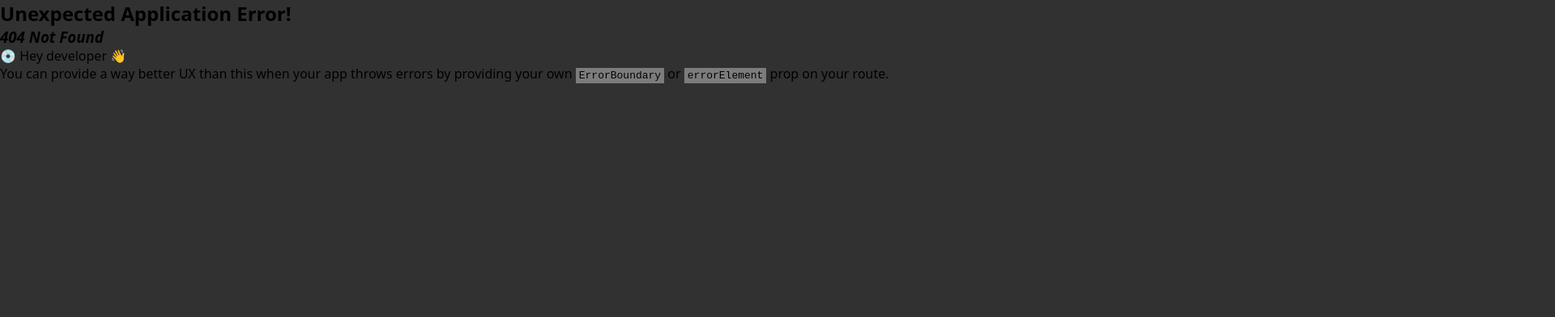
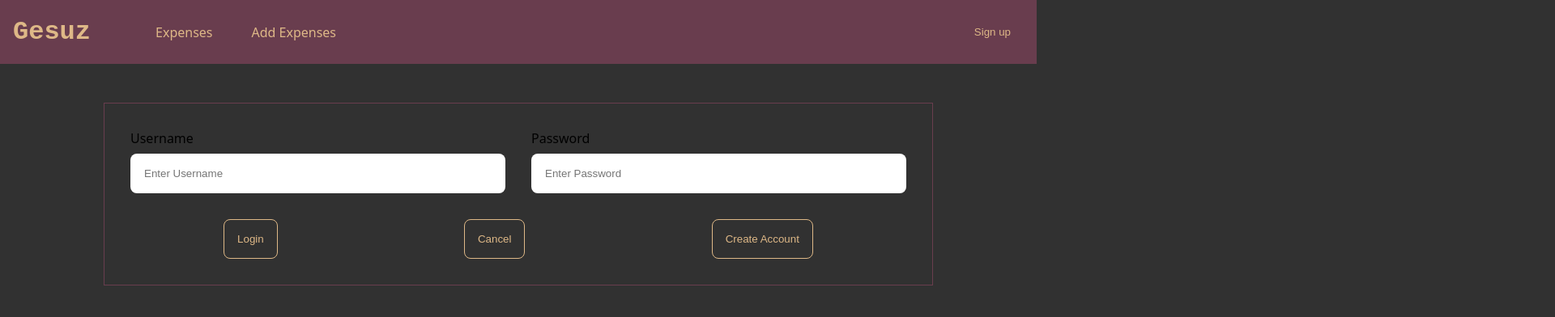
Before and after one commit to LiamHjalmarsson/Gezus, a React (Vite) app in the folder frontend/: page /signup in a window 1280 px wide. Before the commit this address had no page. Shown: the top 392 px of the page at 81% size, 1920 px wide, since content can reach past the window. Built offline with nearby package versions, Linux system fonts and the light colour scheme.

Commit message:
singup form started

```diff
--- a/frontend/src/App.jsx
+++ b/frontend/src/App.jsx
@@ -3,13 +3,13 @@ import { RouterProvider, createBrowserRouter } from "react-router-dom";
 import ExpensesPage from "./components/Expenses/ExpensesPage";
 import RootPage from "./components/Root/RootPage";
 import FormPage from "./components/Expenses/ExpenseForm/Page";
+import Signup from "./components/Account/Signup";
 
 const router = createBrowserRouter(
   [
     {
       path: "/",
       element: <RootPage />,
-      id: "root",
       children: [
         {
           path: "/",
@@ -19,6 +19,10 @@ const router = createBrowserRouter(
         {
           path: "/addExpense",
           element: <FormPage />,
+        },
+        {
+          path: "/signup",
+          element: <Signup />
         }
       ]
     }
--- /dev/null
+++ b/frontend/src/components/Account/Signup.jsx
@@ -0,0 +1,44 @@
+import Button from "../Ui/Button/Button";
+import Input from "../Ui/Input/Input";
+
+import style from "./Signup.module.css";
+
+const Signup = () => {
+    return (
+        <div className={style.container}>
+            <form className={style.form}>
+                <div className={style.box}>
+                    <Input
+                        label="Username"
+                        input={{
+                            id: "Username",
+                            placeholder: "Enter Username",
+                            type: "text",
+                        }}
+                    />
+                    <Input
+                        label="Password"
+                        input={{
+                            id: "Password",
+                            placeholder: "Enter Password",
+                            type: "text",
+                        }}
+                    />
+                </div>
+                <div className={style.btnContainer}>
+                    <Button>
+                        Login
+                    </Button>
+                    <Button>
+                        Cancel
+                    </Button>
+                    <Button>
+                        Create Account
+                    </Button>
+                </div>
+            </form>
+        </div>
+    );
+}
+
+export default Signup;
--- /dev/null
+++ b/frontend/src/components/Account/Signup.module.css
@@ -0,0 +1,25 @@
+.container {
+    display: flex;
+    justify-content: center;
+    align-items: center;
+}
+
+.form {
+    display: flex;
+    gap: 2rem;
+    width: 80%;
+    padding: 2rem;
+    border: 1px solid var(--coloredBackground);
+    flex-direction: column;
+}
+
+.box {
+    display: flex;
+    gap: 2rem;
+}
+
+.btnContainer {
+    display: flex;
+    justify-content: space-around;
+
+}
--- a/frontend/src/components/Root/Navigation.jsx
+++ b/frontend/src/components/Root/Navigation.jsx
@@ -1,8 +1,15 @@
 import { NavLink } from "react-router-dom";
+import { useState } from "react";
 import Button from "../Ui/Button/Button";
 import style from "./Navigation.module.css";
 
 const Navigation = () => {
+    let [activeUser, setActiveUser] = useState(false);
+
+    let userHandeler = () => {
+        setActiveUser(!activeUser);
+    }
+
     return (
         <>
             <header className={style.header}>
@@ -22,9 +29,14 @@ const Navigation = () => {
                     </li>
                 </ul>
                 <div>
-                    <Button custom={style.userBtn}>
-                        User
+                    <Button custom={style.userBtn} button={{ onClick: userHandeler }}>
+                        Sign up
                     </Button>
+                    <div className={`${style.slideContainer} ${activeUser ? style.slideIn : style.slideOut}`}>
+                        <NavLink to="/signup" onClick={() => setActiveUser(false)}>
+                            Signup
+                        </NavLink>
+                    </div>
                 </div>
             </header>
         </>
--- a/frontend/src/components/Root/Navigation.module.css
+++ b/frontend/src/components/Root/Navigation.module.css
@@ -34,5 +34,22 @@
     background-color: transparent;
 }
 
-.userBtn:hover {
+.slideContainer {
+    position: absolute;
+    right: -100%;
+    top: 50;
+    width: 200px;
+    background-color: var(--colorDark);
+    color: var(--font_border);
+    transition: right 0.3s ease-in-out;
+    padding: 1rem;
+    border: 2px solid var(--coloredBackground);
 }
+
+.slideIn {
+    right: 0; /* Slide in from the right */
+}
+
+.slideOut {
+    right: -100%; /* Slide out to the right */
+}
```
